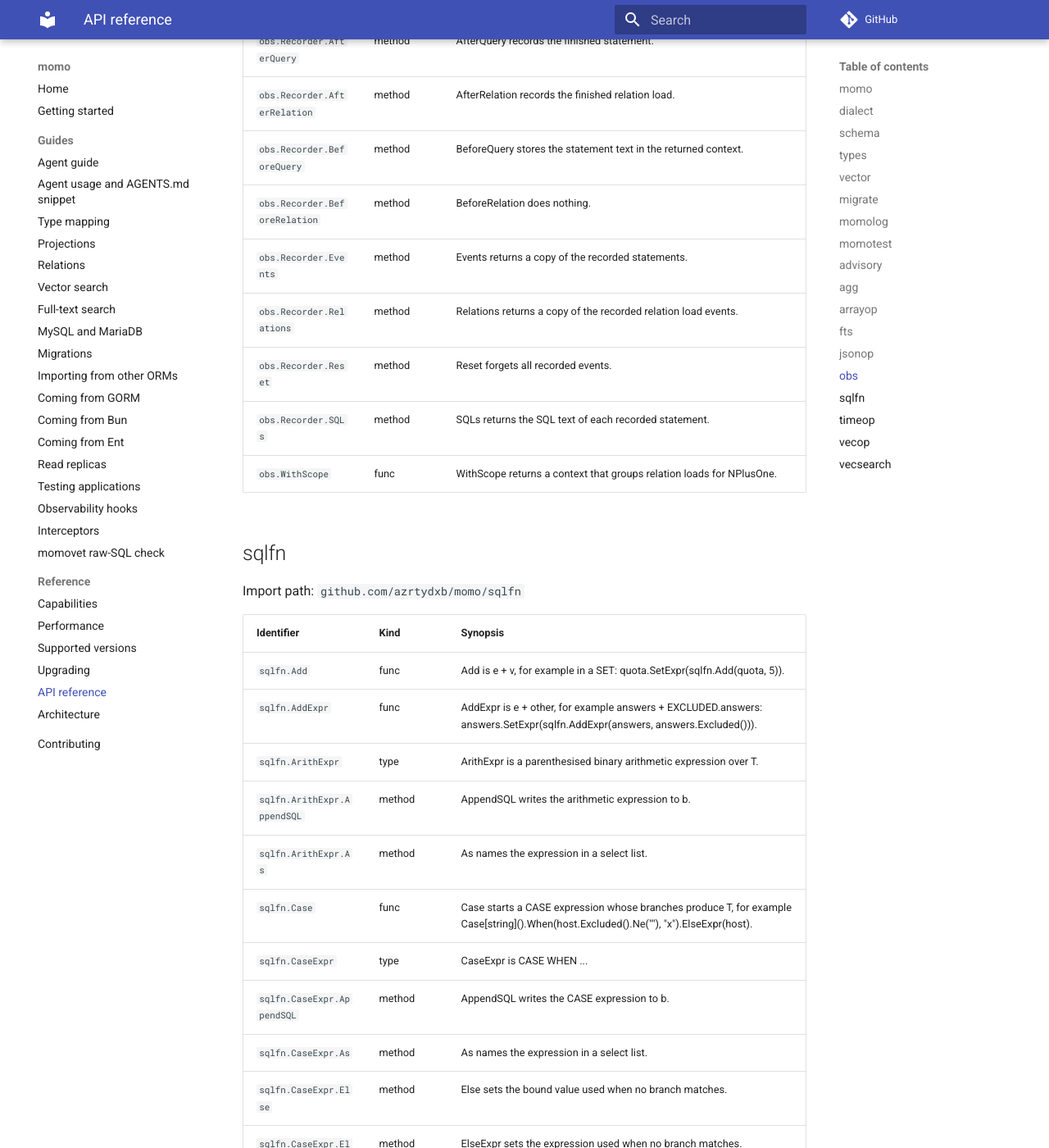
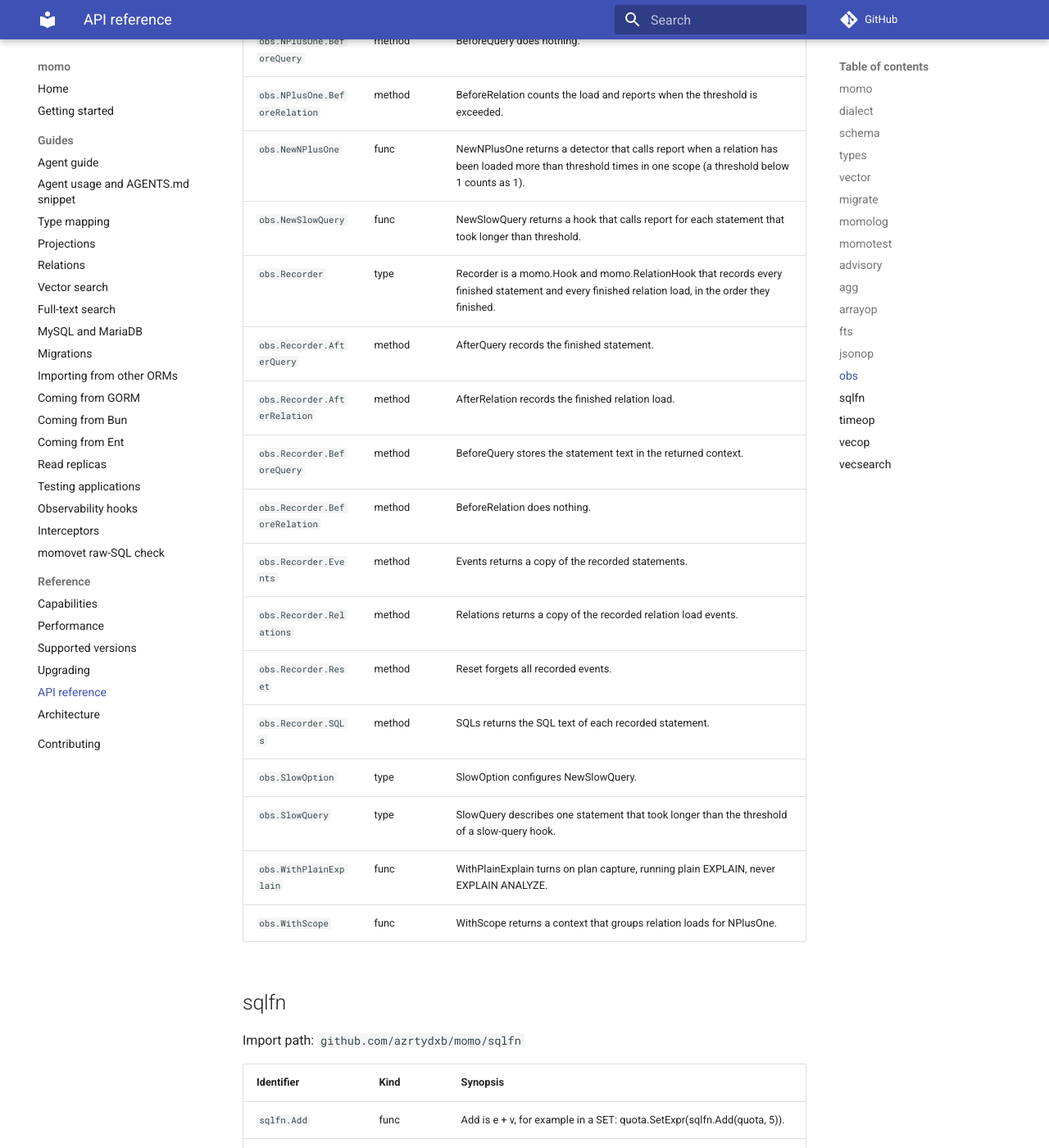
Before and after one commit to azrtydxb/momo, an MkDocs documentation site: the page built from docs/reference.md, in a window 1280 px wide and 1400 px high, scrolled down 62068 px. Shown: the whole window at 82% size. Built offline with MkDocs 1.6.1 and Material for MkDocs 9.7.7, drawn with Linux system fonts in a browser that asks for light colours; comment, search, counter and statistics services are not loaded; the version menu is left out; some of the changed text lies outside the part shown.

Commit message:
docs: regenerate the reference from CI output

```diff
--- a/docs/reference.md
+++ b/docs/reference.md
@@ -162,6 +162,8 @@ Import path: `github.com/azrtydxb/momo`
 | `momo.ExcludedExpr.AppendSQL`          | method | AppendSQL writes the EXCLUDED column reference to b.                                                                                                                                                                                                                              |
 | `momo.Exec`                            | func   | Exec runs a raw statement.                                                                                                                                                                                                                                                        |
 | `momo.Exists`                          | func   | Exists is true when the subquery yields any row.                                                                                                                                                                                                                                  |
+| `momo.Explain`                         | func   | Explain returns the database's plan for the compiled statement c without executing it: EXPLAIN on PostgreSQL, EXPLAIN FORMAT=JSON on MySQL and MariaDB (one text column) and EXPLAIN QUERY PLAN on SQLite.                                                                        |
+| `momo.ExplainAnalyze`                  | func   | ExplainAnalyze runs c under EXPLAIN (ANALYZE, FORMAT TEXT) and returns the plan with actual timings.                                                                                                                                                                              |
 | `momo.Expr`                            | type   | Expr is any SQL expression fragment.                                                                                                                                                                                                                                              |
 | `momo.ExprSelect`                      | type   | ExprSelect is a SELECT of explicit expressions that needs no result type: a FROM-less list of values or parameters with an optional WHERE, or a plain SELECT over one source.                                                                                                     |
 | `momo.ExprSelect.AppendSQL`            | method | AppendSQL renders the select in parentheses, for use as a subquery.                                                                                                                                                                                                               |
@@ -901,6 +903,8 @@ Import path: `github.com/azrtydxb/momo/momotest`
 
 | Identifier                 | Kind  | Synopsis                                                                                                                                                                              |
 | -------------------------- | ----- | ------------------------------------------------------------------------------------------------------------------------------------------------------------------------------------- |
+| `momotest.AssertSQL`       | func  | AssertSQL fails the test unless the compiled statement got has the SQL text want, ignoring differences in whitespace.                                                                 |
+| `momotest.AssertUsesIndex` | func  | AssertUsesIndex fails the test unless the query plan of c uses the index named index.                                                                                                 |
 | `momotest.DefaultEnv`      | const | DefaultEnv is the environment variable that holds the server URL.                                                                                                                     |
 | `momotest.Graph`           | func  | Graph returns a step that inserts root with the related rows it includes in one unit, as momo.CreateGraph does: parents first, then root, then children, with foreign keys filled in. |
 | `momotest.Insert`          | func  | Insert returns a step that inserts rows one by one, in the order given, reading generated columns (identity keys, defaults) back into each row.                                       |
@@ -1025,6 +1029,7 @@ Import path: `github.com/azrtydxb/momo/obs`
 | `obs.NPlusOne.BeforeQuery`    | method | BeforeQuery does nothing.                                                                                                                                  |
 | `obs.NPlusOne.BeforeRelation` | method | BeforeRelation counts the load and reports when the threshold is exceeded.                                                                                 |
 | `obs.NewNPlusOne`             | func   | NewNPlusOne returns a detector that calls report when a relation has been loaded more than threshold times in one scope (a threshold below 1 counts as 1). |
+| `obs.NewSlowQuery`            | func   | NewSlowQuery returns a hook that calls report for each statement that took longer than threshold.                                                          |
 | `obs.Recorder`                | type   | Recorder is a momo.Hook and momo.RelationHook that records every finished statement and every finished relation load, in the order they finished.          |
 | `obs.Recorder.AfterQuery`     | method | AfterQuery records the finished statement.                                                                                                                 |
 | `obs.Recorder.AfterRelation`  | method | AfterRelation records the finished relation load.                                                                                                          |
@@ -1034,6 +1039,9 @@ Import path: `github.com/azrtydxb/momo/obs`
 | `obs.Recorder.Relations`      | method | Relations returns a copy of the recorded relation load events.                                                                                             |
 | `obs.Recorder.Reset`          | method | Reset forgets all recorded events.                                                                                                                         |
 | `obs.Recorder.SQLs`           | method | SQLs returns the SQL text of each recorded statement.                                                                                                      |
+| `obs.SlowOption`              | type   | SlowOption configures NewSlowQuery.                                                                                                                        |
+| `obs.SlowQuery`               | type   | SlowQuery describes one statement that took longer than the threshold of a slow-query hook.                                                                |
+| `obs.WithPlainExplain`        | func   | WithPlainExplain turns on plan capture, running plain EXPLAIN, never EXPLAIN ANALYZE.                                                                      |
 | `obs.WithScope`               | func   | WithScope returns a context that groups relation loads for NPlusOne.                                                                                       |
 
 ## sqlfn
```
Also changed, not shown: 1 other file.
